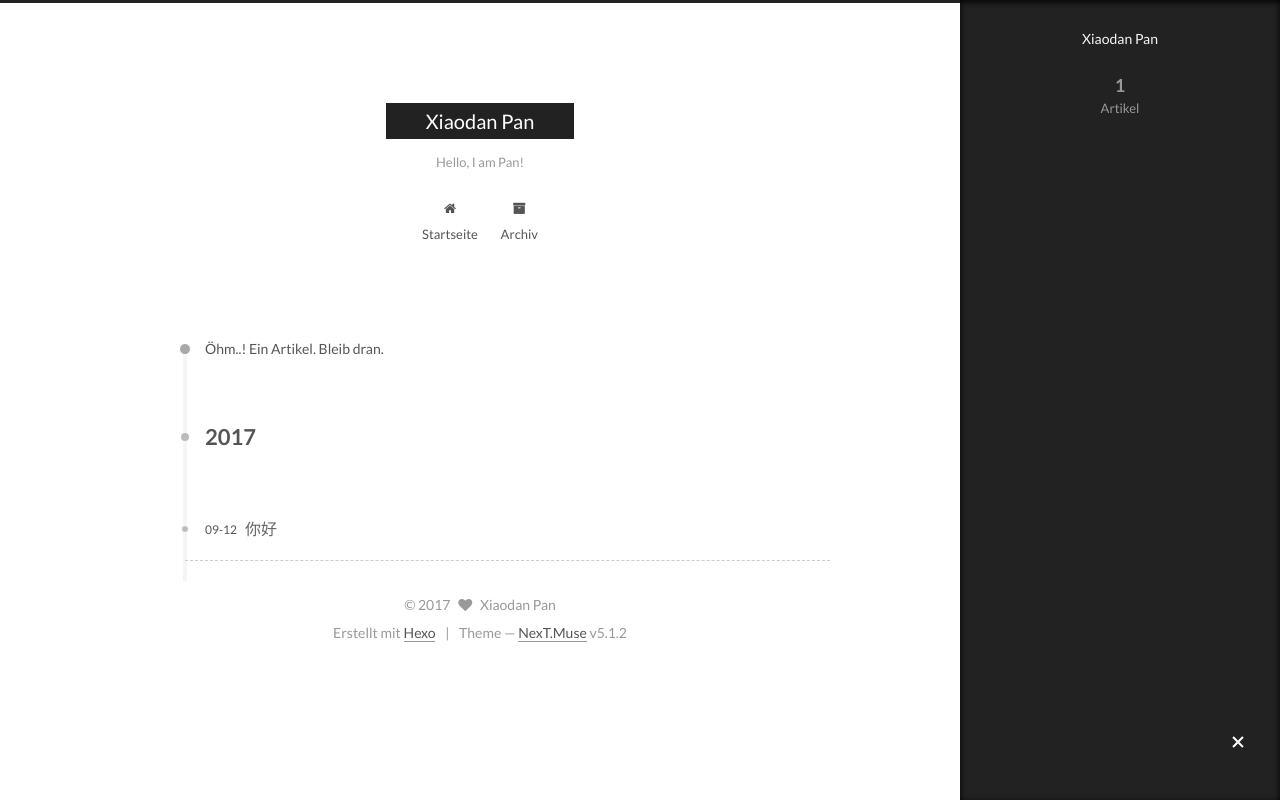
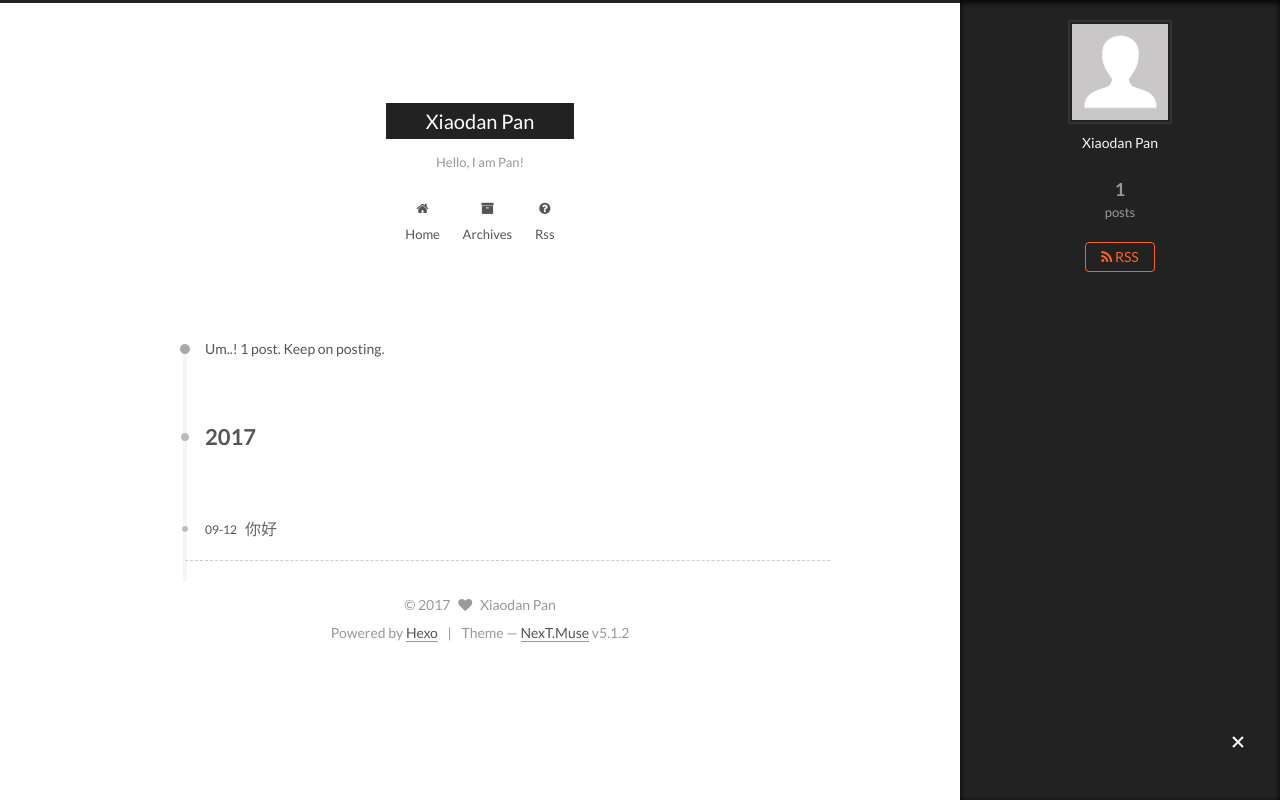
Before and after one commit to XiaodanPan/XiaodanPan.github.io, a plain HTML site: page archives/2017/09/index.html in a window 1280 px wide. Both pictures are taken after a click on the element 1238 px from the left and 743 px from the top of the page. Drawn offline with Linux system fonts and the light colour scheme.

Commit message:
Site updated: 2017-09-14 23:35:02

```diff
--- a/archives/2017/09/index.html
+++ b/archives/2017/09/index.html
@@ -85,6 +85,8 @@
 
 
 
+  <link rel="alternate" href="/atom.xml" title="Xiaodan Pan" type="application/atom+xml" />
+
 
 
 
@@ -136,7 +138,7 @@
 
 
 
-  <title>Archiv | Xiaodan Pan</title>
+  <title>Archive | Xiaodan Pan</title>
 
 
 
@@ -196,7 +198,7 @@
 
               <i class="menu-item-icon fa fa-fw fa-home"></i> <br />
 
-            Startseite
+            Home
           </a>
         </li>
 
@@ -206,7 +208,17 @@
 
               <i class="menu-item-icon fa fa-fw fa-archive"></i> <br />
 
-            Archiv
+            Archives
+          </a>
+        </li>
+
+
+        <li class="menu-item menu-item-rss">
+          <a href="/atom.xml" rel="section">
+
+              <i class="menu-item-icon fa fa-fw fa-question-circle"></i> <br />
+
+            Rss
           </a>
         </li>
 
@@ -242,7 +254,7 @@
 
 
 
-        Öhm..! Ein Artikel. Bleib dran.
+        Um..! 1 post. Keep on posting.
       </span>
 
 
@@ -328,6 +340,10 @@
       <section class="site-overview sidebar-panel sidebar-panel-active">
         <div class="site-author motion-element" itemprop="author" itemscope itemtype="http://schema.org/Person">
 
+            <img class="site-author-image" itemprop="image"
+              src="/images/avatar.gif"
+              alt="Xiaodan Pan" />
+
             <p class="site-author-name" itemprop="name">Xiaodan Pan</p>
             <p class="site-description motion-element" itemprop="description"></p>
         </div>
@@ -340,7 +356,7 @@
               <a href="/archives/">
 
                 <span class="site-state-item-count">1</span>
-                <span class="site-state-item-name">Artikel</span>
+                <span class="site-state-item-name">posts</span>
               </a>
             </div>
 
@@ -351,6 +367,13 @@
 
         </nav>
 
+
+          <div class="feed-link motion-element">
+            <a href="/atom.xml" rel="alternate">
+              <i class="fa fa-rss"></i>
+              RSS
+            </a>
+          </div>
 
 
         <div class="links-of-author motion-element">
@@ -395,7 +418,7 @@
 </div>
 
 
-  <div class="powered-by">Erstellt mit  <a class="theme-link" href="https://hexo.io">Hexo</a></div>
+  <div class="powered-by">Powered by <a class="theme-link" href="https://hexo.io">Hexo</a></div>
 
   <span class="post-meta-divider">|</span>
 
--- a/css/main.css
+++ b/css/main.css
@@ -1818,7 +1818,7 @@ pre .javascript .function {
   width: 4px;
   height: 4px;
   border-radius: 50%;
-  background: #4dff4d;
+  background: #ffc47e;
 }
 .links-of-blogroll {
   font-size: 13px;
```
Also changed, not shown: 2017/09/12/你好/index.html (+28 -5 lines), archives/2017/index.html (+29 -6 lines), archives/index.html (+29 -6 lines), baidusitemap.xml (added, +20 -0 lines), index.html (+28 -5 lines), sitemap.xml (added, +11 -0 lines).
